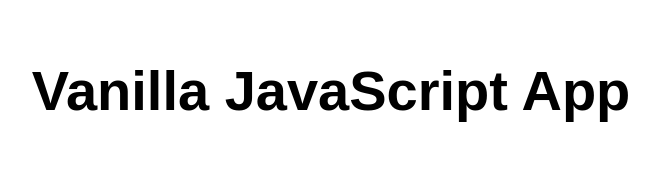
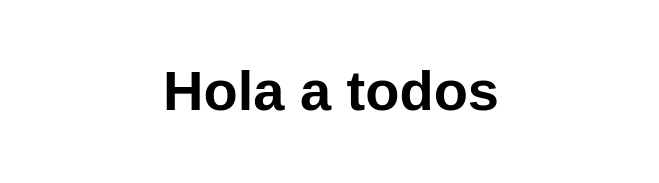
Before and after one commit to pabloblz31/mi.primer.repositorio, a website: page src/index.html in a window 1280 px wide. Shown: the whole page, without its empty margins (309-968 px from the left). Drawn offline with Linux system fonts and the light colour scheme.

Commit message:
// la modificación fue realizada por pablo en etiquetas modificadas

```diff
--- a/src/index.html
+++ b/src/index.html
@@ -10,7 +10,7 @@
 
 <body>
   <main>
-    <h1>Vanilla JavaScript App</h1>
+    <h1>Hola a todos</h1>
   </main>
 </body>
 
```
